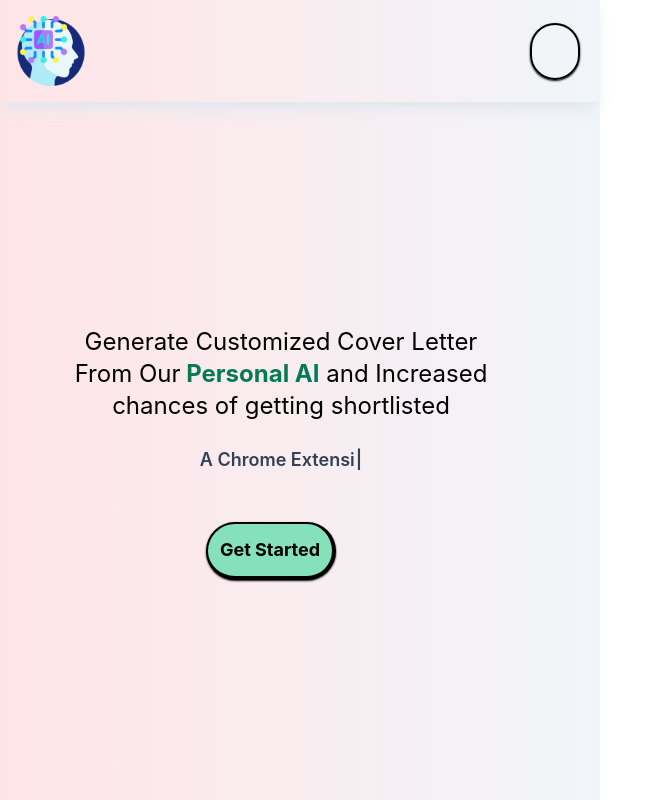
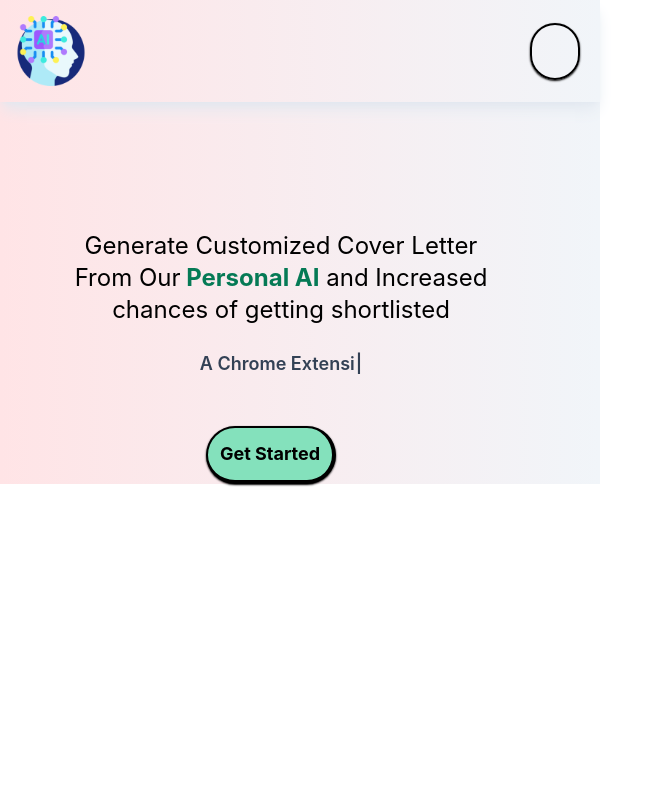
Before and after one commit to neeraj-gs/CoverMe-AI-Chrome-Extension, a React (Create React App) app in the folder cover-me/: page / in a window 1280 px wide. Shown: the whole page, without its empty margins (0-663 px from the left). Built offline with nearby package versions, Linux system fonts and the light colour scheme; some icons are missing.

Commit message:
Added vh and cahnged teh height for better visibility

```diff
--- a/cover-me/src/components/LandingPage.jsx
+++ b/cover-me/src/components/LandingPage.jsx
@@ -5,7 +5,7 @@ import TypeWriterTitle from './TypeWriter'
 
 const LandingPage = ({setPage}) => {
   return (
-    <main className="bg-gradient-to-r min-h-screen grainy from-rose-100 to-slate-100">
+    <main className="bg-gradient-to-r min-h-[60vh] grainy from-rose-100 to-slate-100">
         <nav className='flex items-center justify-between shadow-lg shadow-slate-200'>
             <div className='m-4'>
                 <img src="/icon.png" alt="logo" height={70} width={70} />
@@ -14,7 +14,7 @@ const LandingPage = ({setPage}) => {
                     <PiUserCirclePlusFill />
                 </button>
         </nav>
-        <div className='ml-14 flex flex-col items-center w-3/4 mt-56'>
+        <div className='ml-14 flex flex-col items-center w-3/4 mt-32'>
         <h1 className='text-2xl text-center'>
           Generate Customized Cover Letter From Our
           <span className='text-green-600 font-bold'> Personal AI</span> and Increased chances of getting shortlisted
```
